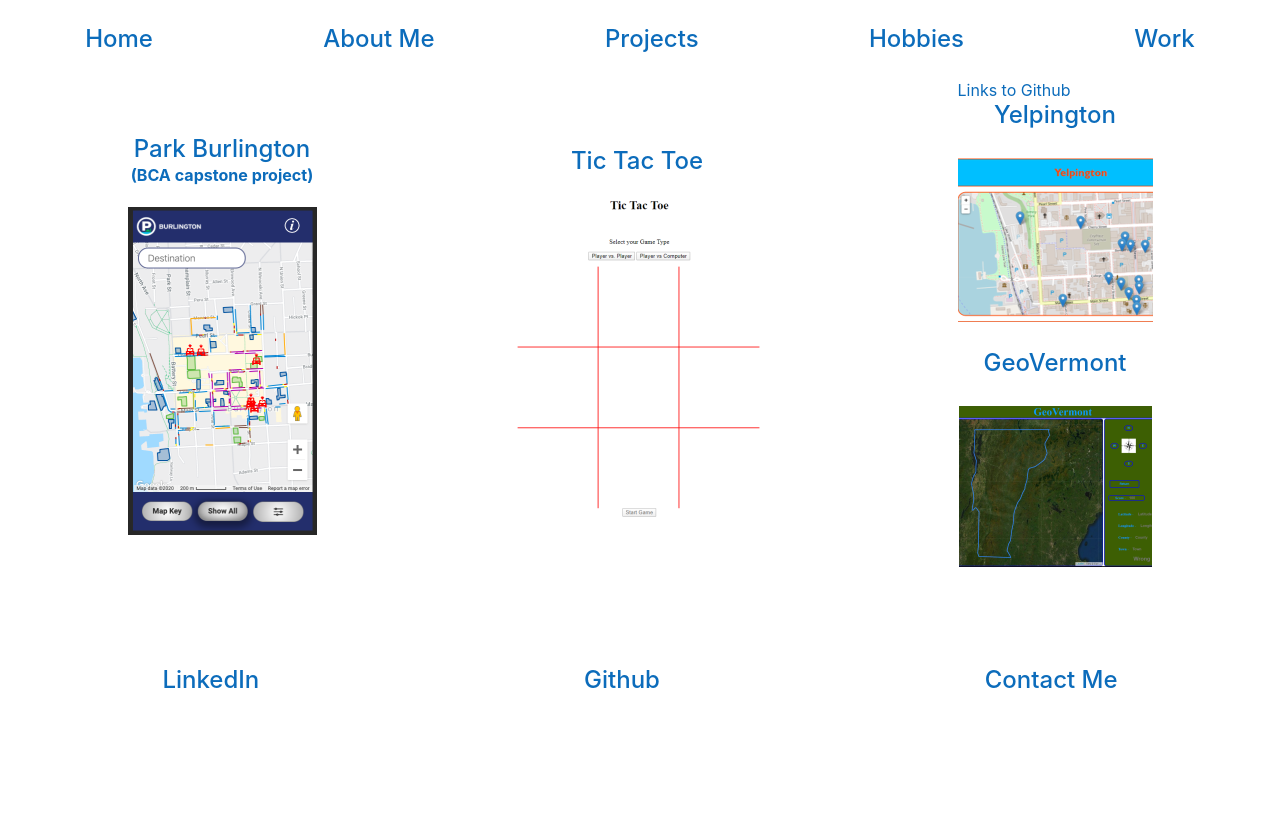
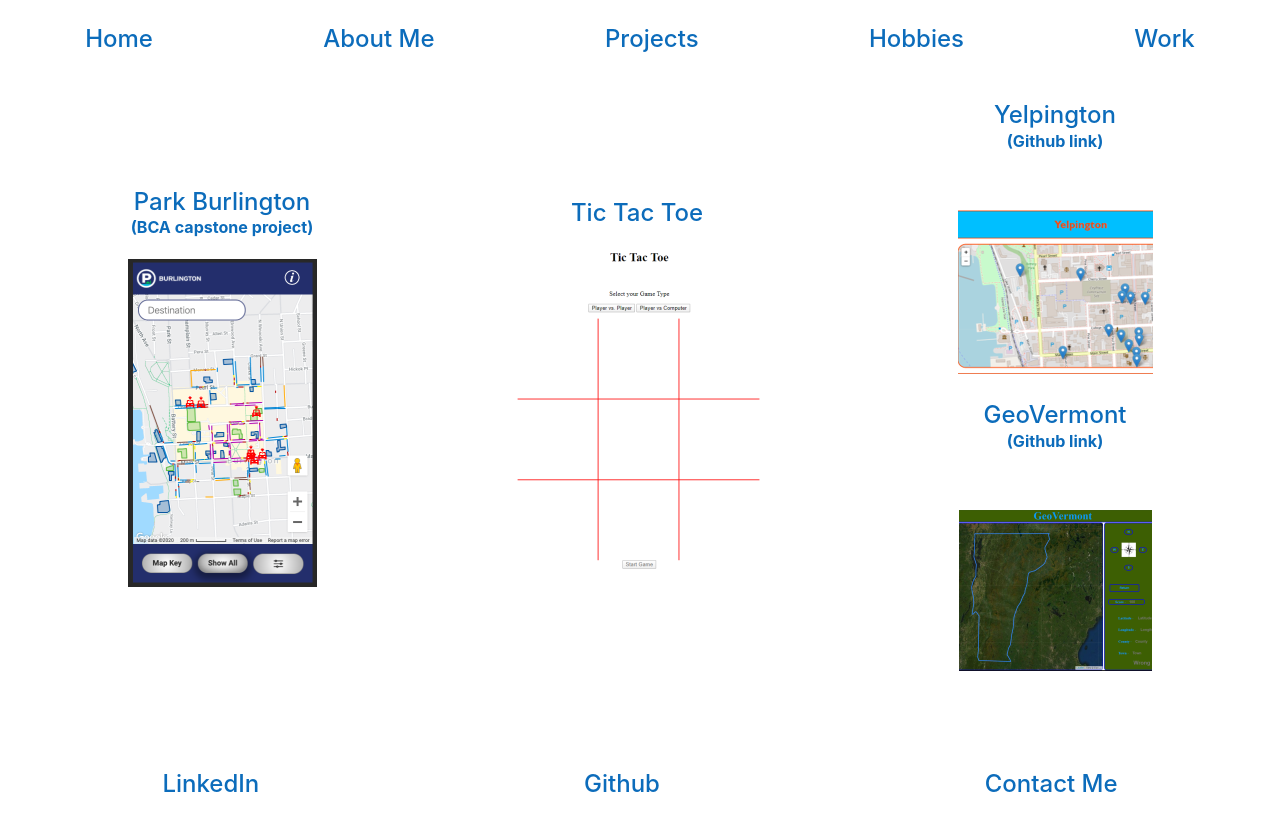
Before and after one commit to foxflyer40/Michael-Muzzy-portfolio, a React (Create React App) app in the folder client/: page /projects in a window 1280 px wide. Before the commit the page ends 800 px from the top, so only its background shows below. Built offline with nearby package versions, Linux system fonts and the light colour scheme.

Commit message:
rollback prior changes add h6 elements

```diff
--- a/client/src/App.css
+++ b/client/src/App.css
@@ -181,10 +181,6 @@
    align-content: center;
 }
 
-#githubLabel {
-   text-align: center;
-}
-
 /* Hobby page styling */
 
 #hobbyPage {
--- a/client/src/Projects.js
+++ b/client/src/Projects.js
@@ -51,9 +51,10 @@
 
             <div id='githubWork'>
 
-               <label1 id='githubLabel'>Links to Github
+               <label>
                   <div className='projectLabel'>
                      Yelpington
+                     <h6>(Github link)</h6>
                <br />
                      <br />
                      <a
@@ -63,12 +64,13 @@
                         <img src={(Yelpington)} alt='Yelpington board'></img>
                      </a>
                   </div>
-               </label1>
+               </label>
 
 
                <label>
                   <div className='projectLabel'>
                      GeoVermont
+                     <h6>(Github link)</h6>
               <br />
                      <br />
                      <a
```
